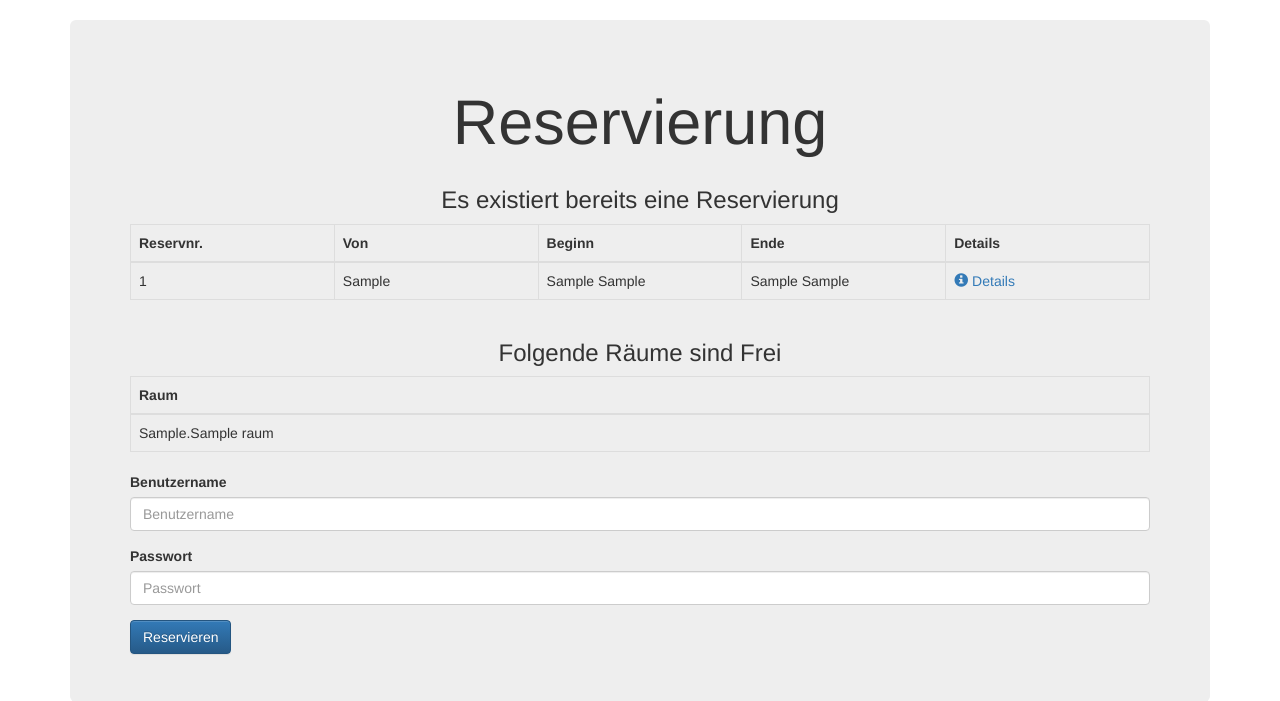
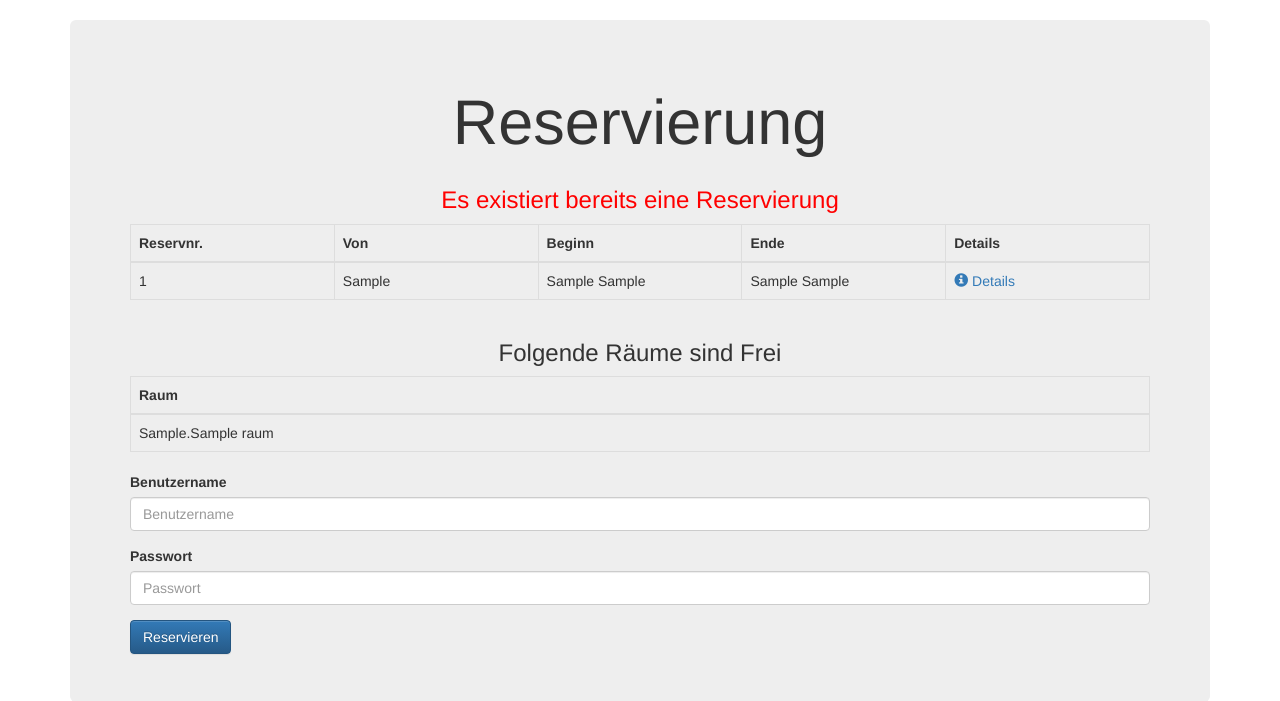
Before and after one commit to holytortoise/abw-reservierung, a Django app: template src/reservierung/templates/reservierung/reservierung_form.html in a window 1280 px wide. Shown: the part 51-752 px from the top of the page. Run offline with Django 3.2, Linux system fonts and the light colour scheme; tables that the repository leaves empty hold one stand-in row (values such as "Sample post"); the template is opened without the code that fills it: values that come from a table or form of the project are taken from there, most other values are stand-ins (such as "Sample title", 1, 10 or a date in 2020); parts of the project's set-up code (start-up, migrations or seed data) failed here and were passed over; some libraries are stand-ins or nearby versions.

Commit message:
add color red

```diff
--- a/src/reservierung/templates/reservierung/reservierung_form.html
+++ b/src/reservierung/templates/reservierung/reservierung_form.html
@@ -23,7 +23,7 @@
 </div>
 {% if reserv is not None %}
 <div class="wrapper">
-  <h3 class="top">Es existiert bereits eine Reservierung</h3>
+  <h3 class="top"  style="color:red;">Es existiert bereits eine Reservierung</h3>
   <table class="table table-bordered tabelle">
     <thead>
       <th>Reservnr.</th>
```
